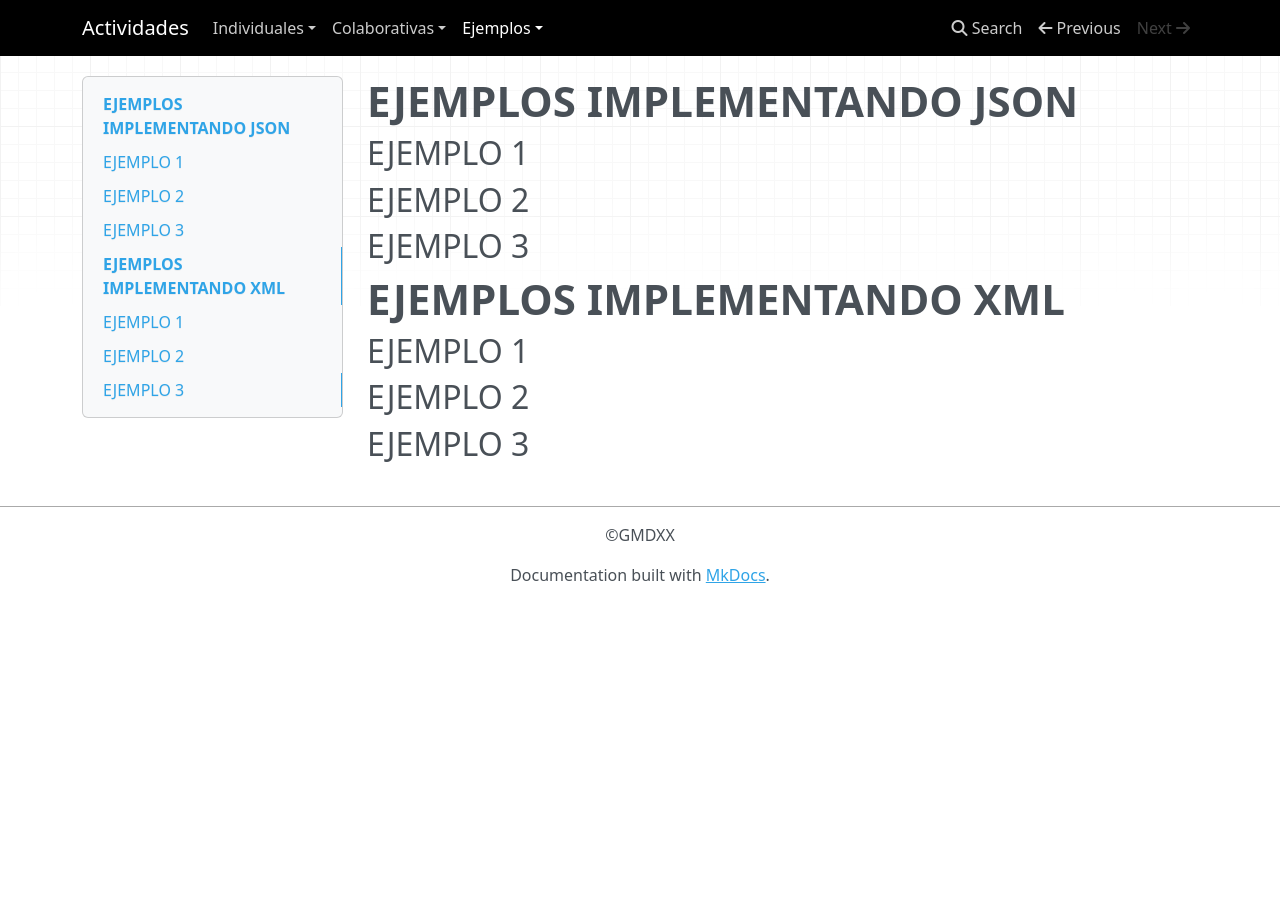
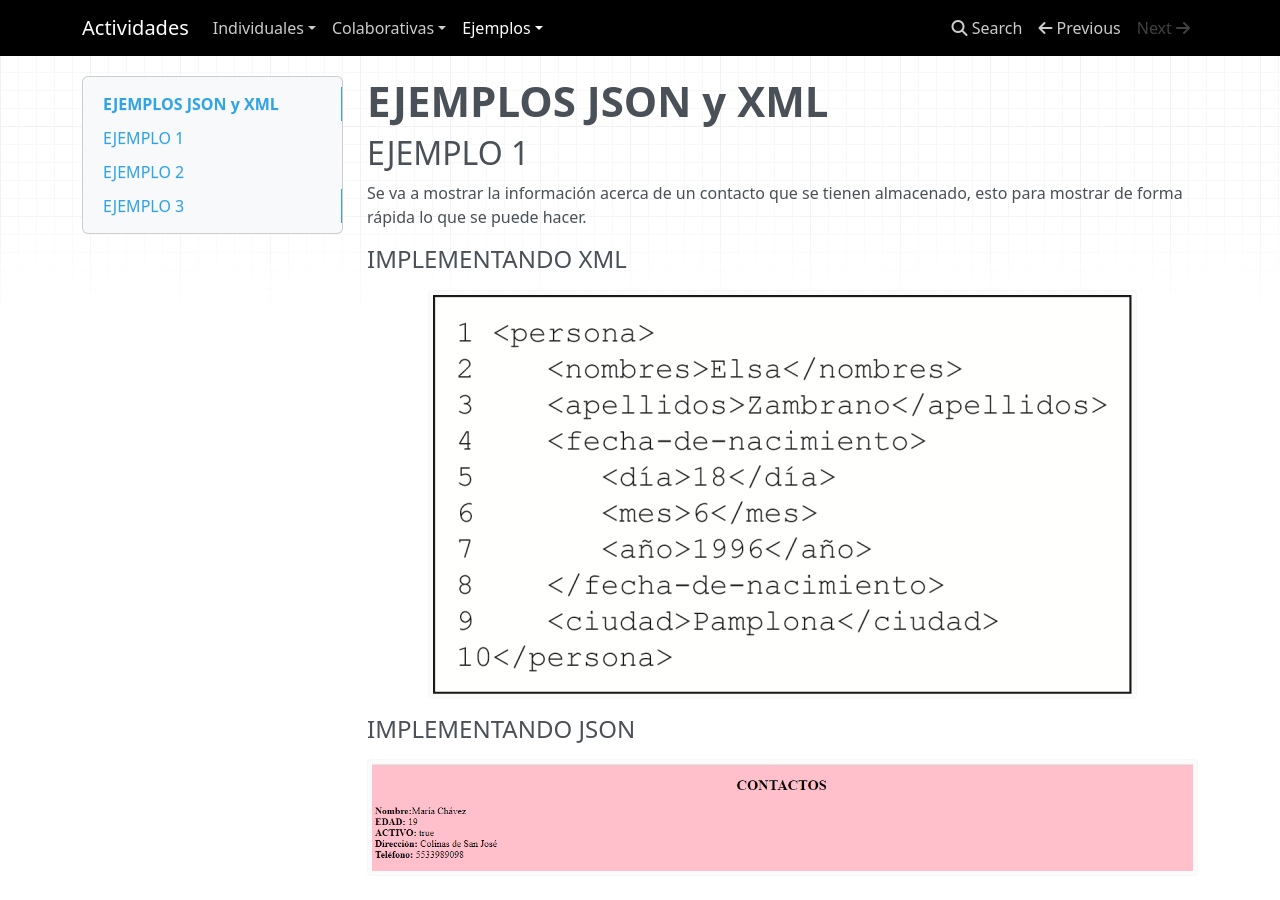
Before and after one commit to yeyaMI17/ING_actividades, an MkDocs documentation site: the page built from docs/individual/ejemplo5.md, in a window 1280 px wide and 900 px high. Built offline with MkDocs 1.6.1, drawn with Linux system fonts in a browser that asks for light colours; nearby versions of some CDN libraries; some of the changed text lies outside the part shown.

Commit message:
Fin_act5

```diff
--- a/docs/individual/ejemplo5.md
+++ b/docs/individual/ejemplo5.md
@@ -1,9 +1,25 @@
-# **EJEMPLOS IMPLEMENTANDO JSON**
+# **EJEMPLOS JSON y XML**
 ## **EJEMPLO 1**
+Se va a mostrar la información acerca de un contacto que se tienen almacenado, esto para mostrar de forma rápida lo que se puede hacer.
+
+#### **IMPLEMENTANDO XML**
+![Mi Imágen](/archivos/individual/act5/ej1xml.png)
+#### **IMPLEMENTANDO JSON**
+![Mi Imágen](/archivos/individual/act5/ej1.png)
+![Mi Imágen](/archivos/individual/act5/ej1.2.png)
+
 ## **EJEMPLO 2**
+Se mostrará como se almacenan las películas o series y un conjunto de clasificaciones de estas.
+#### **IMPLEMENTANDO XML**
+![Mi Imágen](/archivos/individual/act5/series.png)
+
+#### **IMPLEMENTANDO JSON**
+![Mi Imágen](/archivos/individual/act5/peli.1.png)
+![Mi Imágen](/archivos/individual/act5/peli2.png)
+
 ## **EJEMPLO 3**
-
-# **EJEMPLOS IMPLEMENTANDO XML**
-## **EJEMPLO 1**
-## **EJEMPLO 2**
-## **EJEMPLO 3**
+Se muestra la organización de unos libros.
+#### **IMPLEMENTANDO XML**
+![Mi Imágen](/archivos/individual/act5/libro.png)
+#### **IMPLEMENTANDO JSON**
+![Mi Imágen](/archivos/individual/act5/libro1.png)
```
Also changed, not shown: resources/archivos/individual/act5/ej1.2.PNG (added), resources/archivos/individual/act5/ej1.PNG (added), resources/archivos/individual/act5/ej1xml.png (added), resources/archivos/individual/act5/libro.PNG (added), resources/archivos/individual/act5/libro1.PNG (added), resources/archivos/individual/act5/peli.1.PNG (added), resources/archivos/individual/act5/peli2.PNG (added), resources/archivos/individual/act5/series.PNG (added), 2 other files.
